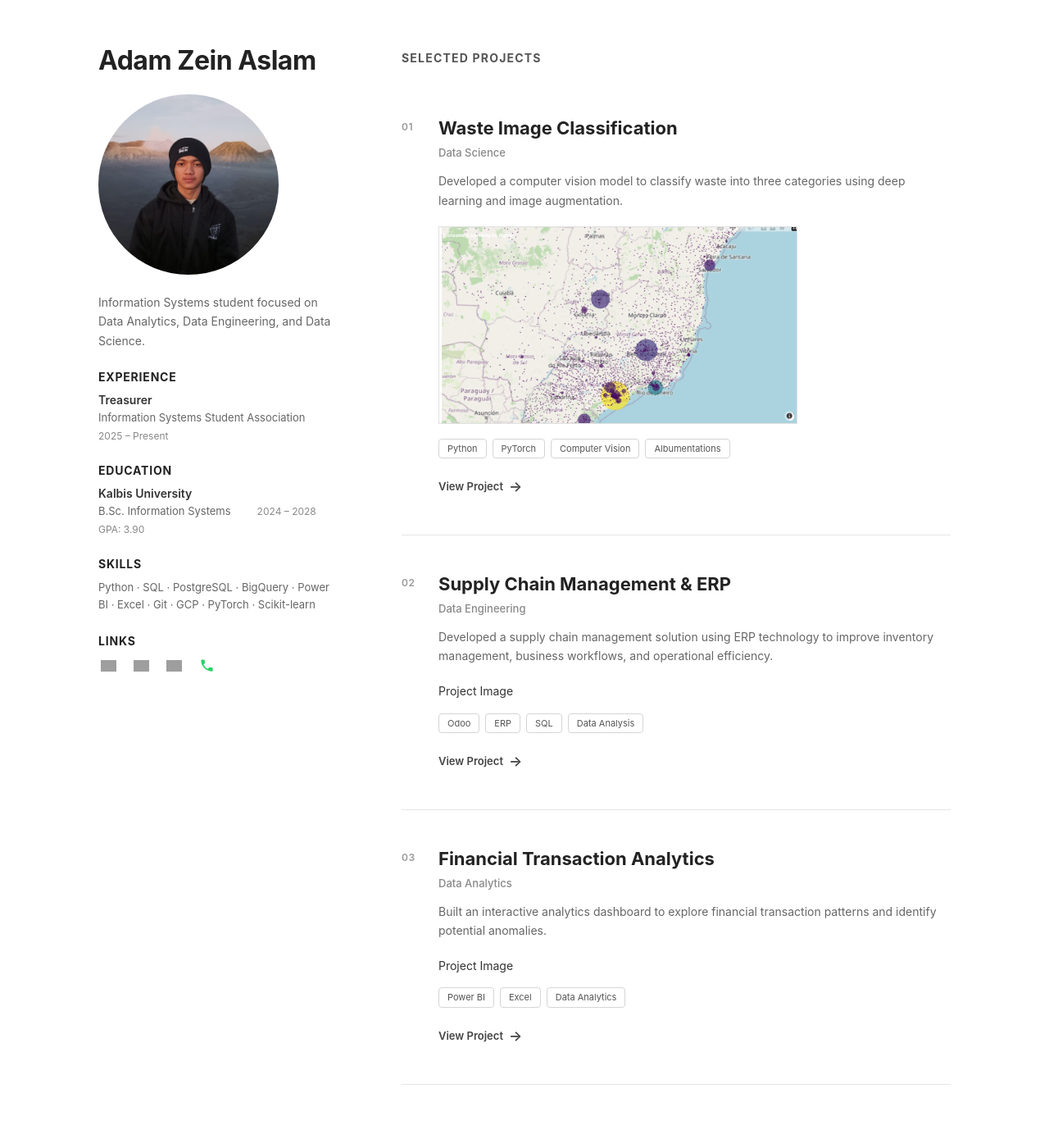
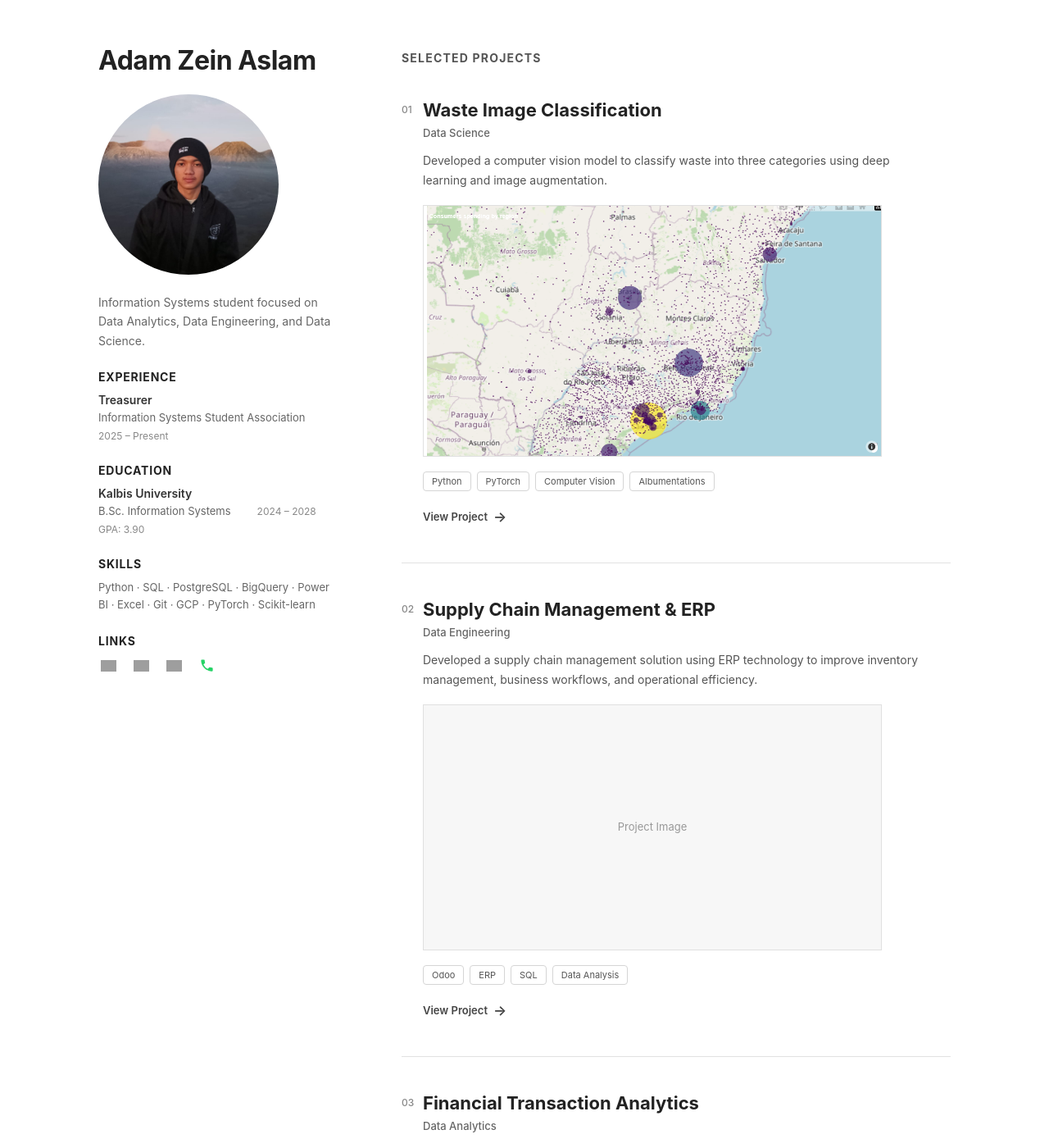
Before and after one commit to AdamZeinAslam/AdamZeinAslam.github.io, a Jekyll site: the page built from index.md, in a window 1280 px wide and 1400 px high. Shown: the whole window at 82% size. Built offline with Jekyll 4.4.1, drawn with Linux system fonts in a browser that asks for light colours; grey boxes are pictures that could not be loaded.

Commit message:
Update style.css

```diff
--- a/assets/css/style.css
+++ b/assets/css/style.css
@@ -367,7 +367,7 @@ body {
    ========================================================= */
 
 .projects-header {
-  margin: 5px 0 60px 0;
+  margin: 5px 0 38px 0;
 }
 
 .section-label {
@@ -390,15 +390,19 @@ body {
 .project-card {
   display: grid;
 
-  grid-template-columns: 30px minmax(0, 1fr);
+  /*
+   * Small column for project number
+   * so the number stays close to the title.
+   */
+  grid-template-columns: 20px minmax(0, 1fr);
 
-  column-gap: 15px;
+  column-gap: 6px;
 
-  padding-bottom: 45px;
+  padding-bottom: 42px;
 
-  margin-bottom: 45px;
+  margin-bottom: 42px;
 
-  border-bottom: 1px solid #e5e5e5;
+  border-bottom: 1px solid #e2e2e2;
 }
 
 
@@ -407,21 +411,25 @@ body {
    ========================================================= */
 
 .project-number {
-  padding-top: 3px;
+  padding-top: 4px;
 
   font-size: 12px;
 
-  font-weight: 600;
+  font-weight: 500;
 
-  color: #999999;
+  color: #888888;
 
-  letter-spacing: 0.5px;
+  letter-spacing: 0;
 }
 
 
 /* =========================================================
    PROJECT CONTENT
    ========================================================= */
+
+.project-content {
+  min-width: 0;
+}
 
 .project-content h3 {
   margin: 0;
@@ -441,13 +449,15 @@ body {
    ========================================================= */
 
 .project-category {
-  margin: 4px 0 12px 0;
+  margin: 3px 0 13px 0;
 
   font-size: 13px;
 
   font-weight: 500;
 
-  color: #888888;
+  line-height: 1.4;
+
+  color: #666666;
 }
 
 
@@ -458,13 +468,13 @@ body {
 .project-description {
   max-width: 620px;
 
-  margin: 0 0 20px 0;
+  margin: 0 0 18px 0;
 
   font-size: 14px;
 
   line-height: 1.7;
 
-  color: #666666;
+  color: #555555;
 }
 
 
@@ -475,17 +485,51 @@ body {
 .project-image {
   display: block;
 
-  width: 70%;
+  /*
+   * Fixed maximum width.
+   * Prevents the image from becoming too dominant.
+   */
+  width: 560px;
+
+  max-width: 100%;
 
   height: auto;
 
-  max-height: 380px;
+  max-height: 330px;
 
   object-fit: contain;
 
-  margin: 18px 0;
+  margin: 16px 0 18px 0;
 
   border: 1px solid #e0e0e0;
+}
+
+
+/* =========================================================
+   PROJECT IMAGE PLACEHOLDER
+   ========================================================= */
+
+.project-image-placeholder {
+  display: flex;
+
+  align-items: center;
+  justify-content: center;
+
+  width: 560px;
+
+  max-width: 100%;
+
+  height: 300px;
+
+  margin: 16px 0 18px 0;
+
+  background: #f7f7f7;
+
+  border: 1px solid #e0e0e0;
+
+  color: #999999;
+
+  font-size: 13px;
 }
 
 
@@ -500,7 +544,7 @@ body {
 
   gap: 7px;
 
-  margin: 15px 0;
+  margin: 12px 0 16px 0;
 }
 
 .project-tags span {
@@ -533,7 +577,7 @@ body {
 
   gap: 7px;
 
-  margin-top: 6px;
+  margin-top: 2px;
 
   font-size: 13px;
 
@@ -551,12 +595,13 @@ body {
 }
 
 .project-link:hover {
-  color: #000000;
+  color: #222222;
 }
 
 .project-link:hover span {
   transform: translateX(4px);
 }
+
 
 /* =========================================================
    MOBILE
@@ -573,6 +618,9 @@ body {
 
     padding: 40px 25px;
   }
+
+
+  /* SIDEBAR */
 
   .sidebar {
     position: static;
@@ -595,15 +643,45 @@ body {
   /* PROJECTS */
 
   .project-card {
-    grid-template-columns: 25px minmax(0, 1fr);
+    grid-template-columns: 20px minmax(0, 1fr);
 
-    column-gap: 10px;
+    column-gap: 6px;
+
+    padding-bottom: 35px;
+
+    margin-bottom: 35px;
   }
 
   .project-content h3 {
     font-size: 20px;
   }
 
+  .project-description {
+    font-size: 13px;
+  }
+
+  .project-image {
+    width: 100%;
+
+    max-height: 300px;
+  }
+
+  .project-image-placeholder {
+    width: 100%;
+
+    height: 240px;
+  }
+
+  .project-tags {
+    gap: 6px;
+  }
+
+  .project-link {
+    font-size: 13px;
+  }
+
+}
+
   .project-image {
     max-height: 400px;
   }
```
